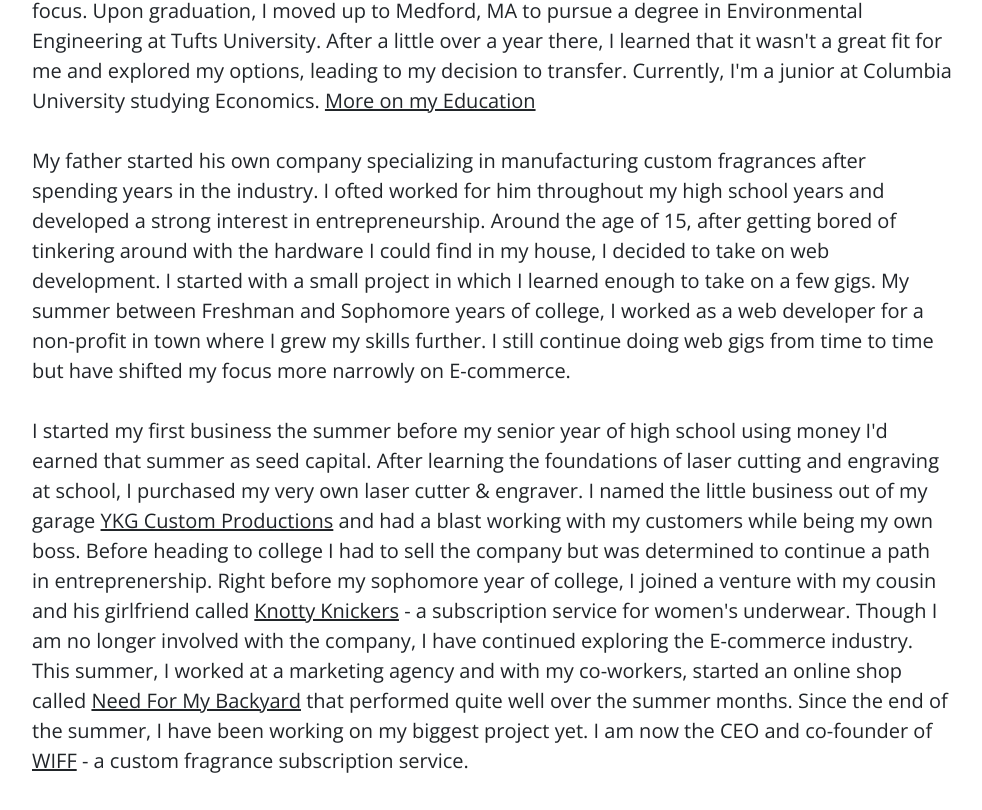
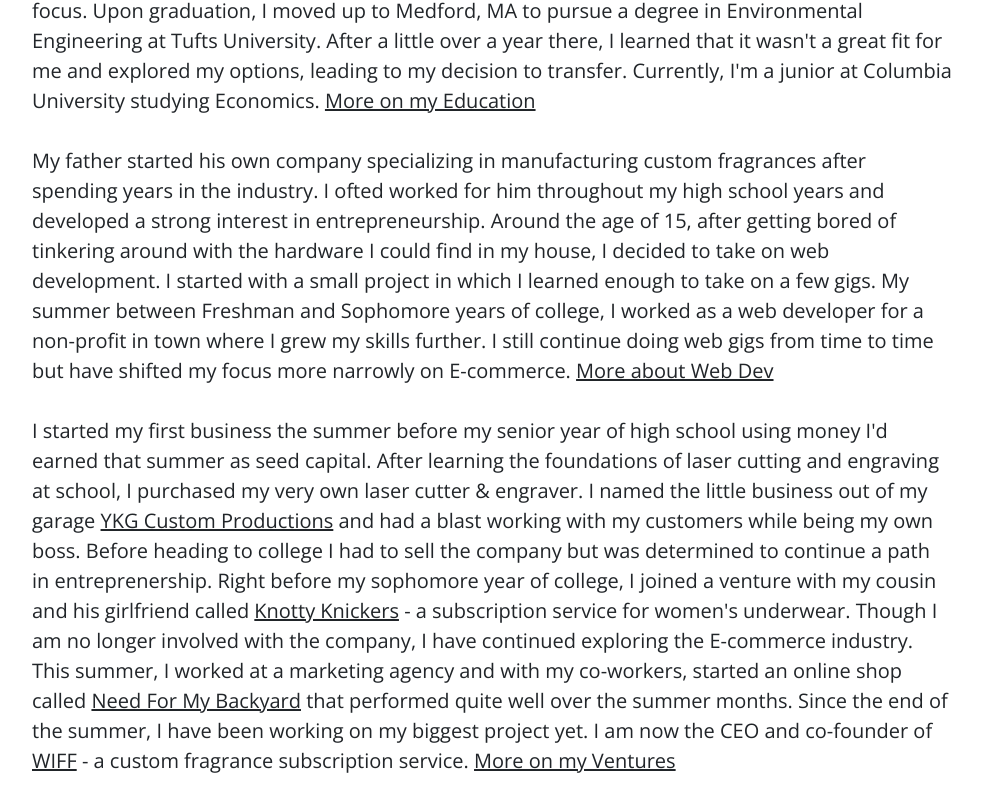
Before and after one commit to yashgurditta/yashgurditta.github.io, a website: page index.html in a window 1280 px wide. Shown: the part 1250-2060 px from the top of the page, without its empty margins (148-1130 px from the left). Drawn offline with nearby package versions, Linux system fonts and the light colour scheme.

Commit message:
Added more internal links

```diff
--- a/index.html
+++ b/index.html
@@ -87,8 +87,8 @@
           <div><img src="img/headshot.png" class="img-fluid" alt="Yash Gurditta Professional Headshot" style="max-width: 250px;"></div>
           </center>
           <p>I was born and raised in a small town in Northern New Jersey called Wood-Ridge to a household of immigrant parents and an older sister who is now in medical school. Most of my time as a kid was spent playing outside in my backyard with my neighborhood friends. During my middle school years at <a href="http://bergencharter.org/">Bergen Arts &amp; Scinence Charter School</a> - a charter school in Garfield, NJ - I developed a passion for STEM. After graduating middle school, I attended a public magnet high school called <a href="https://bcts.bergen.org/index.php/2016-05-10-17-30-50/bcts-campuses">Bergen County Academies</a> where I took rigorous courses including many with an engineering focus. Upon graduation, I moved up to Medford, MA to pursue a degree in Environmental Engineering at Tufts University. After a little over a year there, I learned that it wasn't a great fit for me and explored my options, leading to my decision to transfer. Currently, I'm a junior at Columbia University studying Economics. <a href="/education">More on my Education</a></p>
-          <p>My father started his own company specializing in manufacturing custom fragrances after spending years in the industry. I ofted worked for him throughout my high school years and developed a strong interest in entrepreneurship. Around the age of 15, after getting bored of tinkering around with the hardware I could find in my house, I decided to take on web development. I started with a small project in which I learned enough to take on a few gigs. My summer between Freshman and Sophomore years of college, I worked as a web developer for a non-profit in town where I grew my skills further. I still continue doing web gigs from time to time but have shifted my focus more narrowly on E-commerce.</p>
-          <p>I started my first business the summer before my senior year of high school using money I'd earned that summer as seed capital. After learning the foundations of laser cutting and engraving at school, I purchased my very own laser cutter &amp; engraver. I named the little business out of my garage <a href="ykgcustoms.github.io">YKG Custom Productions</a> and had a blast working with my customers while being my own boss. Before heading to college I had to sell the company but was determined to continue a path in entreprenership. Right before my sophomore year of college, I joined a venture with my cousin and his girlfriend called <a href="https://knottyknickers.co/">Knotty Knickers</a> - a subscription service for women's underwear. Though I am no longer involved with the company, I have continued exploring the E-commerce industry. This summer, I worked at a marketing agency and with my co-workers, started an online shop called <a href="https://needformybackyard.com/">Need For My Backyard</a> that performed quite well over the summer months. Since the end of the summer, I have been working on my biggest project yet. I am now the CEO and co-founder of <a href="https://wiffbox.com/">WIFF</a> - a custom fragrance subscription service.</p>
+          <p>My father started his own company specializing in manufacturing custom fragrances after spending years in the industry. I ofted worked for him throughout my high school years and developed a strong interest in entrepreneurship. Around the age of 15, after getting bored of tinkering around with the hardware I could find in my house, I decided to take on web development. I started with a small project in which I learned enough to take on a few gigs. My summer between Freshman and Sophomore years of college, I worked as a web developer for a non-profit in town where I grew my skills further. I still continue doing web gigs from time to time but have shifted my focus more narrowly on E-commerce. <a href="/websites">More about Web Dev</a></p>
+          <p>I started my first business the summer before my senior year of high school using money I'd earned that summer as seed capital. After learning the foundations of laser cutting and engraving at school, I purchased my very own laser cutter &amp; engraver. I named the little business out of my garage <a href="ykgcustoms.github.io">YKG Custom Productions</a> and had a blast working with my customers while being my own boss. Before heading to college I had to sell the company but was determined to continue a path in entreprenership. Right before my sophomore year of college, I joined a venture with my cousin and his girlfriend called <a href="https://knottyknickers.co/">Knotty Knickers</a> - a subscription service for women's underwear. Though I am no longer involved with the company, I have continued exploring the E-commerce industry. This summer, I worked at a marketing agency and with my co-workers, started an online shop called <a href="https://needformybackyard.com/">Need For My Backyard</a> that performed quite well over the summer months. Since the end of the summer, I have been working on my biggest project yet. I am now the CEO and co-founder of <a href="https://wiffbox.com/">WIFF</a> - a custom fragrance subscription service. <a href="/education">More on my Ventures</a></p>
         </div>
       </div>
     </div>
```
